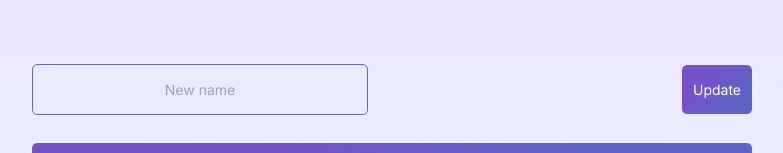
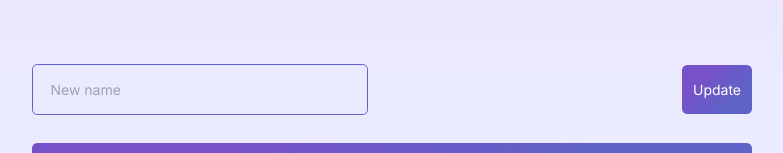
Before and after one commit to devhausleipzigacademy/camp8-final-project, a Next.js app: page /account/account in a window 1280 px wide. Shown: the part 174-327 px from the top of the page, without its empty margins (248-1031 px from the left). Built offline with nearby package versions, Linux system fonts and the light colour scheme.

Commit message:
big mode patch but still super buggy

```diff
--- a/src/components/ToggleView.tsx
+++ b/src/components/ToggleView.tsx
@@ -1,11 +1,11 @@
 import React from "react";
 import { Switch } from "@headlessui/react";
-import { useSzieStore } from "@/pages/stores/styleStore";
+import { useSizeStore } from "@/pages/stores/styleStore";
 
 type ToggleView = {};
 
 export function ToggleView(props: ToggleView) {
-  const { isFontSizeBig, setSize } = useSzieStore();
+  const { isFontSizeBig, setSize } = useSizeStore();
   return (
     <div className="py-2">
       <Switch.Group>
--- a/src/components/shared/Input.tsx
+++ b/src/components/shared/Input.tsx
@@ -1,3 +1,4 @@
+import { useSizeStore } from "@/pages/stores/styleStore";
 import {
   ChangeEvent,
   DetailedHTMLProps,
@@ -22,11 +23,17 @@ export default function Input({
   component,
   placeholder,
 }: Input) {
+  const { isFontSizeBig, setSize } = useSizeStore();
+
   return (
     <div className="gap-4 flex items-center relative mb-3">
       <input
         type="text"
-        className="w-96 py-4 px-5 rounded-md border border-primary-default-Solid bg-transparent text-center focus:outline-none"
+        className={`${
+          isFontSizeBig
+            ? "w-96 py-4 px-5 rounded-md border border-primary-default-Solid bg-transparent text-center focus:outline-none"
+            : "w-96 py-4 px-5 rounded-md border border-primary-default-Solid bg-transparent text-left focus:outline-none"
+        }`}
         placeholder={placeholder}
         value={value}
         onChange={(e) => onChange(e)}
--- a/src/pages/_app.tsx
+++ b/src/pages/_app.tsx
@@ -1,7 +1,7 @@
 import "@/styles/globals.css";
 import type { AppProps } from "next/app";
 import { SessionProvider } from "next-auth/react";
-import { useSzieStore } from "./stores/styleStore";
+import { useSizeStore } from "./stores/styleStore";
 import { useEffect } from "react";
 import { ThemeProvider } from "next-themes";
 import { QueryClient, QueryClientProvider } from "@tanstack/react-query";
@@ -10,7 +10,7 @@ import Head from "next/head";
 const queryClient = new QueryClient();
 
 export default function App({ Component, pageProps }: AppProps) {
-  const { isFontSizeBig } = useSzieStore();
+  const { isFontSizeBig } = useSizeStore();
 
   useEffect(() => {
     const htmlElement = document.querySelector("html");
--- a/src/pages/account/index.tsx
+++ b/src/pages/account/index.tsx
@@ -65,18 +65,19 @@ export default function AccountAndSettings({ user }: AccountAndSettingsProps) {
         <Link href="/home">
           <FiChevronLeft size={28} />
         </Link>
+
         <Tab.Group
           onChange={(index) => {
             setSelected(optionLabels[index]);
           }}
         >
-          <Tab.List className="flex rounded-md bg-secondary-default text-lg mx-11 ">
+          <Tab.List className="flex w-full rounded-md bg-secondary-default text-lg mt-4">
             {optionLabels.map((label, index) => (
               <Tab className=" flex w-full" key={index}>
                 {({ selected }) => (
                   <label
                     className={clsx(
-                      "w-full rounded-md h-11 flex items-center justify-center",
+                      "w-full rounded-md h-8 flex items-center justify-center",
                       selected
                         ? "bg-primary-default-Solid text-text-white "
                         : "bg-secondary-default text-text-typo"
--- a/src/pages/home/index.tsx
+++ b/src/pages/home/index.tsx
@@ -7,6 +7,7 @@ import { GetServerSideProps } from "next";
 import { getSession } from "next-auth/react";
 import { User } from "@prisma/client";
 import axios from "axios";
+import { useSizeStore } from "../stores/styleStore";
 
 type InputProps = {
   user: User;
--- a/src/pages/stores/styleStore.ts
+++ b/src/pages/stores/styleStore.ts
@@ -6,7 +6,7 @@ type fontStore = {
   setSize: () => void;
 };
 
-export const useSzieStore = create<fontStore>()(
+export const useSizeStore = create<fontStore>()(
   persist(
     (set, get) => ({
       isFontSizeBig: false,
--- a/src/styles/globals.css
+++ b/src/styles/globals.css
@@ -19,6 +19,7 @@
 
 .big {
   font-size: 22px;
+  margin: auto;
 }
 
 .dark-background {
```
